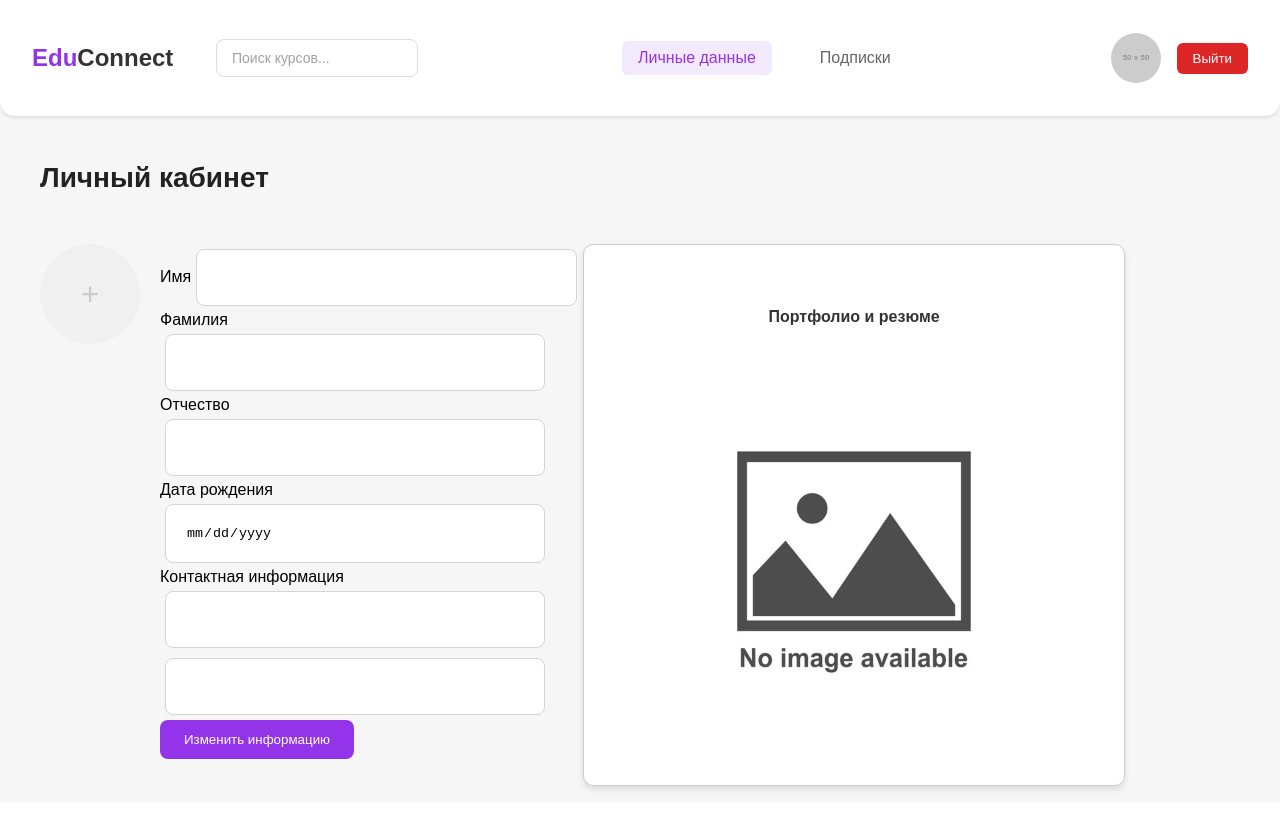
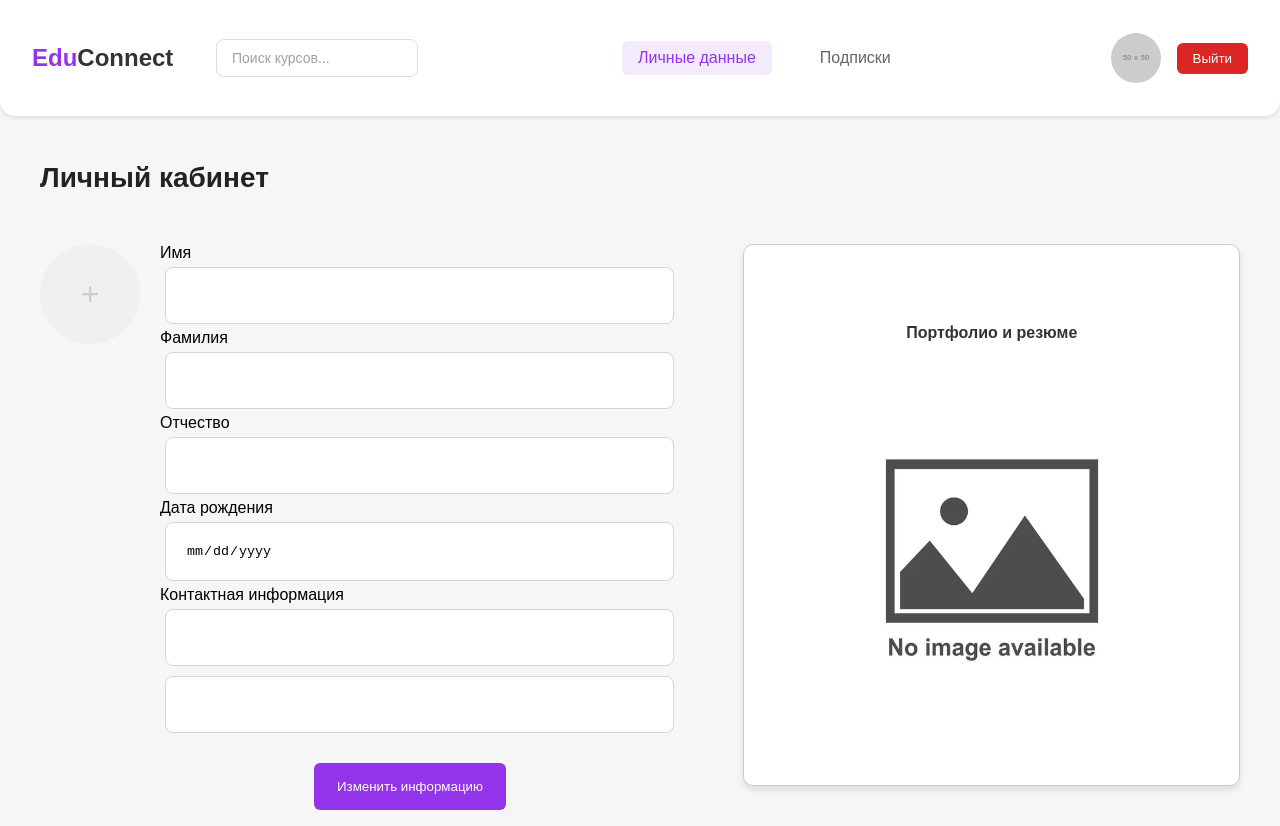
Before and after one commit to STINK3R/SIGMASTACK, a React (Create React App) app in the folder frontend/: page /profile in a window 1280 px wide. Before the commit the page ends 802 px from the top, so only its background shows below. Built offline with nearby package versions, Linux system fonts and the light colour scheme; sample sign-in values are in the browser's storage.

Commit message:
fix bugs

```diff
--- a/frontend/src/App.css
+++ b/frontend/src/App.css
@@ -85,6 +85,22 @@ padding: 2%;
   font-weight: 700;
   cursor: pointer;
   transition: all 0.2s;
+}
+.button-change{
+  margin-top: 5%;
+  width: 12rem;
+  padding: 1rem 1rem;
+  border-radius: 0.375rem;
+  font-weight: 500;
+  cursor: pointer;
+  transition: all 0.2s;
+
+}
+.flex{
+display: flex;
+align-items: center;
+justify-content: center;
+max-width: 500px;
 }
 
 .button-primary {
--- a/frontend/src/LoginPage.js
+++ b/frontend/src/LoginPage.js
@@ -62,7 +62,7 @@ function LoginPage() {
 
       if (savedToken) {
         // Перенаправляем на страницу профиля
-        navigate('/allcourses');
+        navigate('/profile');
       } else {
         throw new Error('Ошибка при сохранении токена');
       }
--- a/frontend/src/ProfileManagement.css
+++ b/frontend/src/ProfileManagement.css
@@ -22,7 +22,13 @@ justify-content: center;
 .last-button{
 margin-bottom: 10%;
 }
-
+.input-about-profile{
+  border: 1px solid #d1d5db; /* Gray border */
+  border-radius: 8px;
+  padding: 20px;
+  width: 80%;
+  margin: 5px;
+}
 .input-about input{
   border: 1px solid #d1d5db; /* Gray border */
   border-radius: 8px;
--- a/frontend/src/UserProfile.jsx
+++ b/frontend/src/UserProfile.jsx
@@ -86,9 +86,10 @@ const UserProfile = () => {
                         onChange={handleAvatarChange}
                     />
                 </div>
-                <div className='input-about'>
-                    <div className="">
+                <div className=''>
+                    <div className="input-about">
                         <label>Имя</label>
+                        <br></br>
                         <input type="text" value={userInfo.firstName} readOnly />
                     </div>
                     <div className="input-about">
@@ -106,10 +107,16 @@ const UserProfile = () => {
                     <div className="input-about">
                         <label>Контактная информация</label>
                         <input type="phone" value={userInfo.phoneNumber} readOnly />
+                    <input type="email" value={userInfo.email} readOnly className='email' />
                     </div>
-                    <input type="email" value={userInfo.email} readOnly />
-                    <button className='mt-20' onClick={handleValueChange}>Изменить информацию</button>
-                    </div>
+                <div className='flex'>
+                    <button className='button-change'
+                    onClick={handleValueChange}
+                    >
+                        Изменить информацию
+                        </button>
+                        </div>
+                        </div>
                     <div className={styles.portfolioTile} onClick={handlePortfolioClick}>
                     <h3 className={styles.tileTitle}>Портфолио и резюме</h3>
                     <img
--- a/frontend/src/UserProfile.module.css
+++ b/frontend/src/UserProfile.module.css
@@ -127,3 +127,7 @@
     font-weight: bold;
     color: #333;
 }
+
+.email{
+margin-bottom: 100px;
+}
```
